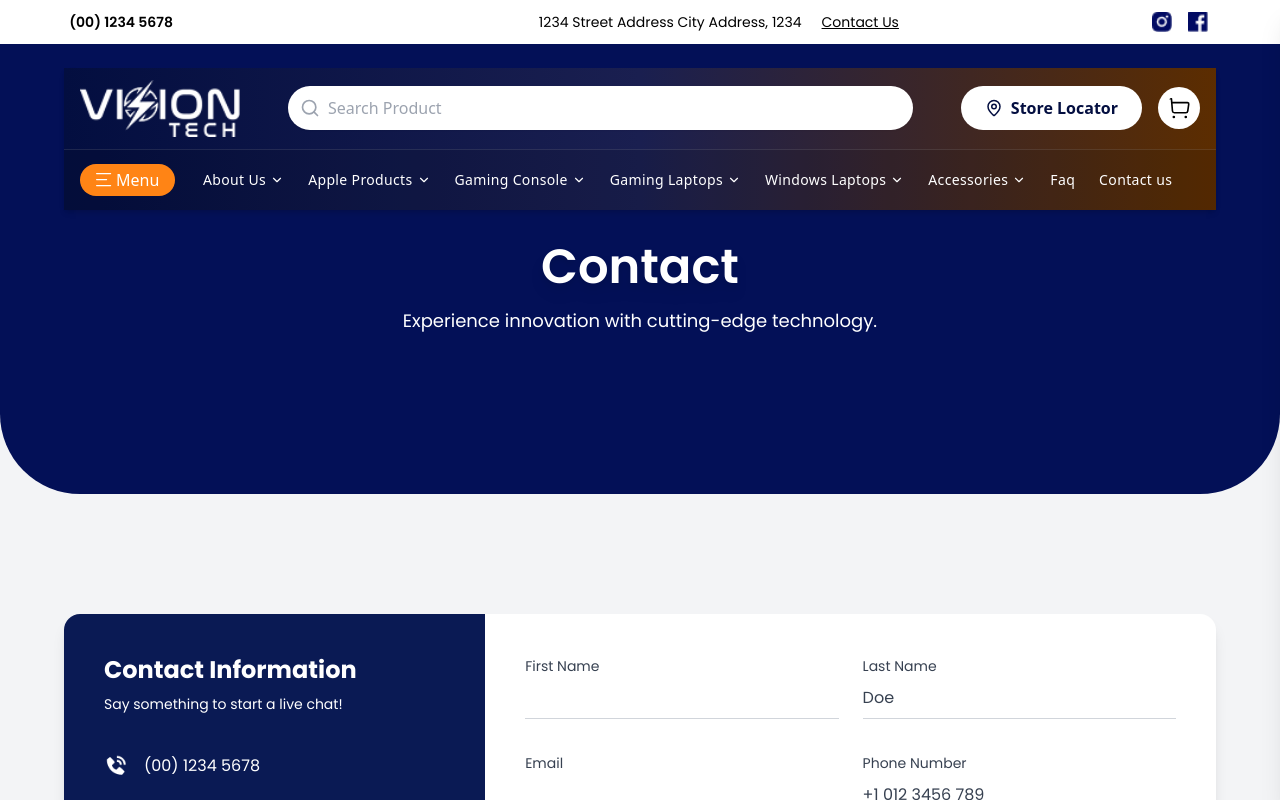
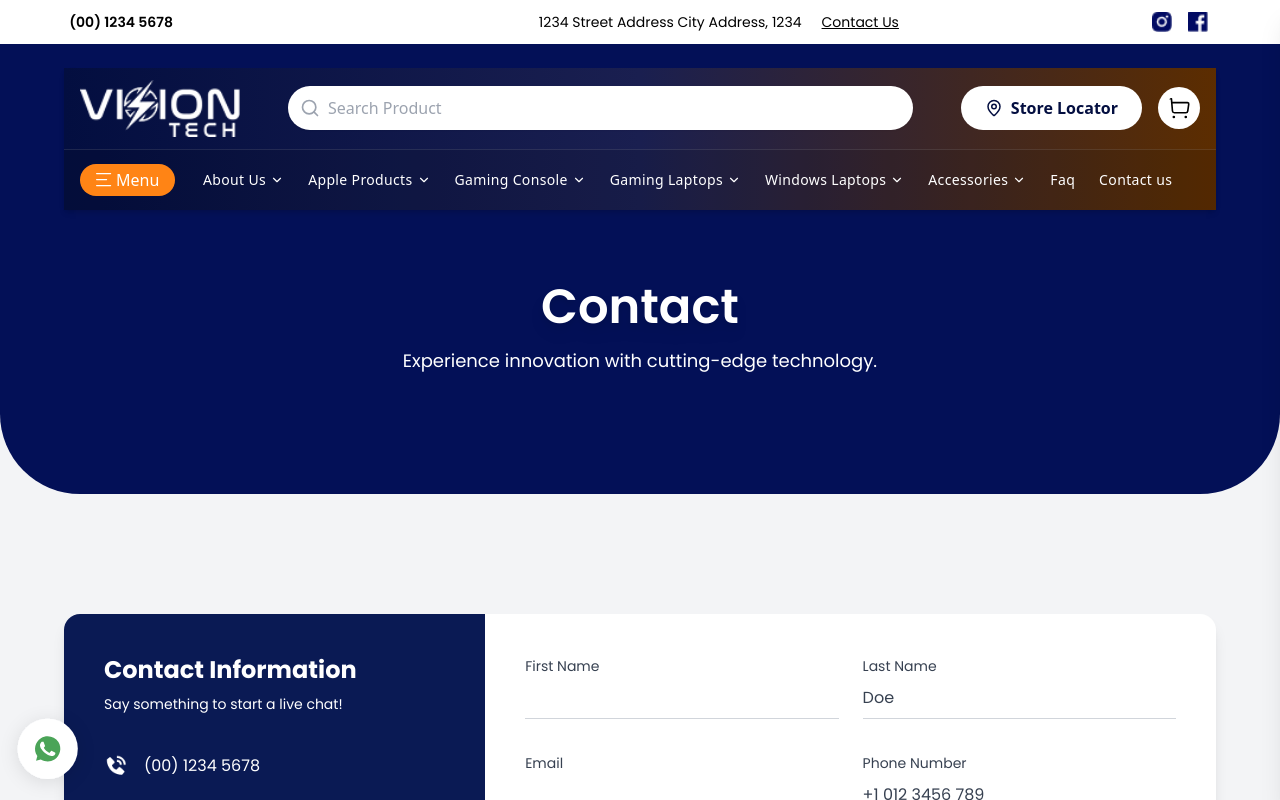
Before and after one commit to SyedSaif12/vision-static-web, a Next.js app: page /contact in a window 1280 px wide. Shown: the top 800 px of the page. Built offline with nearby package versions, Linux system fonts and the light colour scheme.

Commit message:
finalChanges

```diff
--- a/app/layout.js
+++ b/app/layout.js
@@ -53,6 +53,7 @@ import NewsLetter from "@/components/NewsLetter";
 import { AppContextProvider } from "@/context/AppContext";
 
 import ChatBox from "@/components/ChatBox"; // ✅ Add this
+import WhatsAppContact from "@/components/WhatsAppContact";
 
 const poppins = Poppins({
   subsets: ["latin"],
@@ -81,6 +82,7 @@ export default function RootLayout({ children }) {
 
             {/* <TawkTo /> */}
             <ChatBox />
+            <WhatsAppContact />
           </AppContextProvider>
         </Provider>
       </body>
--- a/components/HeaderSlider.jsx
+++ b/components/HeaderSlider.jsx
@@ -2,7 +2,6 @@
 import React, { useState, useEffect } from "react";
 import ArrowUps from "@/assets/ArrowUp.png";
 import ArrowDowns from "@/assets/ArrowDown.png";
-import whatsAppIcon from "@/assets/whatsappicon.svg";
 // import ChatBox from "@/components/ChatBox";
 
 import Image from "next/image";
@@ -109,15 +108,6 @@ const HeaderSlider = () => {
                     />
                   </button>
                 </div>
-
-                {/* WhatsApp Icon Below Arrows */}
-                <div className="mt-20">
-                  <Image
-                    src={whatsAppIcon}
-                    alt="WhatsApp"
-                    className="w-20 h-20 cursor-pointer hover:scale-110 transition absolute left-0 bottom-[-100px]"
-                  />
-                </div>
               </div>
 
               {/* Image Section */}
--- a/components/HeroSection.jsx
+++ b/components/HeroSection.jsx
@@ -5,6 +5,7 @@ import Navbar from "@/components/Navbar";
 const HeroSection = ({
   title = "Discover the Latest in Tech",
   offer = "Experience innovation with cutting-edge technology.",
+  steps = [],
 }) => {
   return (
     <div className="relative bg-gray-100">
@@ -12,9 +13,13 @@ const HeroSection = ({
       <Navbar />
 
       {/* HERO SECTION */}
-      <div className="w-full bg-[#031057] min-h-[350px] md:min-h-[450px] py-20 md:py-32 rounded-b-[50px] md:rounded-b-[80px] flex items-center justify-center pt-32">
-        <div className="text-center px-5 md:px-10">
-          <h1 className="text-3xl md:text-5xl font-semibold text-white drop-shadow-lg mb-4 pt-10">
+      <div className="w-full bg-[#031057] min-h-[350px] md:min-h-[450px] rounded-b-[50px] md:rounded-b-[80px] flex flex-col items-center">
+        {/* Spacer (flex-grow) */}
+        <div className="flex-1 h-full w-full" />
+
+        {/* Bottom content */}
+        <div className=" flex-1 flex flex-col justify-center text-center h-1/2 px-5 md:px-10 pb-10">
+          <h1 className="text-3xl md:text-5xl font-semibold text-white drop-shadow-lg mb-4">
             {title}
           </h1>
           <p className="text-white md:text-lg">{offer}</p>
--- /dev/null
+++ b/components/WhatsAppContact.jsx
@@ -0,0 +1,25 @@
+import Image from "next/image";
+import whatsAppIcon from "@/assets/whatsappicon.svg";
+import Link from "next/link";
+
+const WhatsAppContact = () => {
+  const adminNumber = process.env.NEXT_PUBLIC_ADMIN_NUMBER; // admin number with country code
+  const defaultMessage = process.env.NEXT_PUBLIC_DEFAULT_MESSAGE; // default message
+  const whatsappLink = `https://wa.me/${adminNumber}?text=${encodeURIComponent(
+    defaultMessage,
+  )}`;
+  return (
+    <div className="fixed bottom-0 left-0 z-[99999] size-24">
+      <Link href={whatsappLink} target="_blank">
+        <Image
+          src={whatsAppIcon}
+          fill
+          alt="WhatsApp"
+          className="w-20 h-20 cursor-pointer hover:scale-110 transition absolute left-0 bottom-[-128px]"
+        />
+      </Link>
+    </div>
+  );
+};
+
+export default WhatsAppContact;
--- a/package.json
+++ b/package.json
@@ -11,9 +11,9 @@
   "dependencies": {
     "@reduxjs/toolkit": "^2.10.1",
     "lucide-react": "^0.554.0",
-    "next": "^16.1.4",
-    "react": "^19.2.3",
-    "react-dom": "^19.2.3",
+    "next": "^16.1.5",
+    "react": "^19.2.4",
+    "react-dom": "^19.2.4",
     "react-hot-toast": "^2.5.1",
     "react-redux": "^9.2.0",
     "swiper": "^12.0.3"
```
Also changed, not shown: 1 other file (tests, documents, lock files or other folders).
